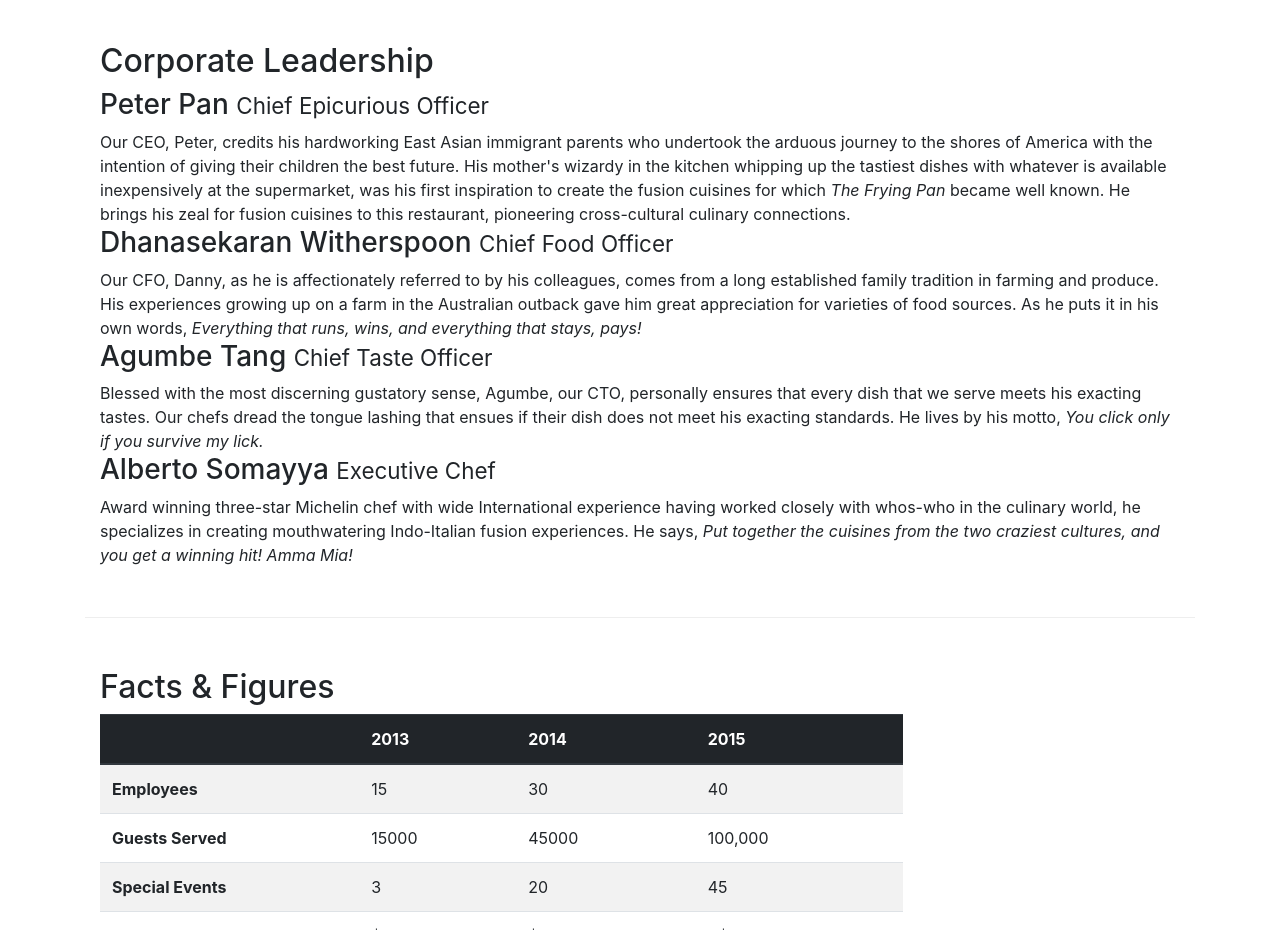
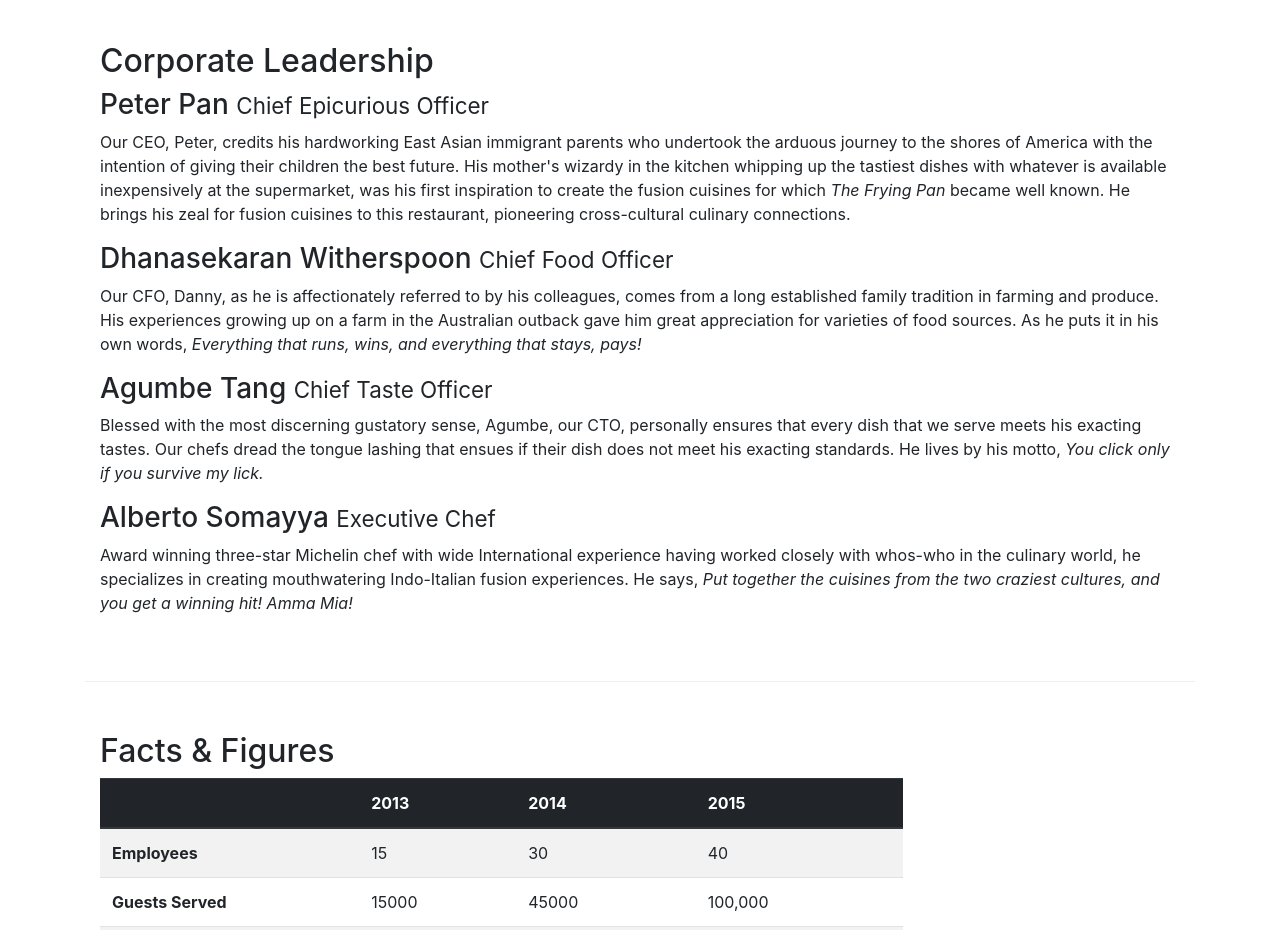
Before and after one commit to lkannan/confusion-1, a website: page aboutus.html in a window 1280 px wide. Shown: the part 980-1910 px from the top of the page. Drawn offline with nearby package versions, Linux system fonts and the light colour scheme.

Commit message:
d-sm-inline to d-sm-block bug fix

```diff
--- a/aboutus.html
+++ b/aboutus.html
@@ -98,13 +98,13 @@
             <div class="col-12">
                 <h2>Corporate Leadership</h2>
                 <h3>Peter Pan <small>Chief Epicurious Officer</small></h3>
-                <p class="d-none d-sm-inline">Our CEO, Peter, credits his hardworking East Asian immigrant parents who undertook the arduous journey to the shores of America with the intention of giving their children the best future. His mother's wizardy in the kitchen whipping up the tastiest dishes with whatever is available inexpensively at the supermarket, was his first inspiration to create the fusion cuisines for which <em>The Frying Pan</em> became well known. He brings his zeal for fusion cuisines to this restaurant, pioneering cross-cultural culinary connections.</p>
+                <p class="d-none d-sm-block">Our CEO, Peter, credits his hardworking East Asian immigrant parents who undertook the arduous journey to the shores of America with the intention of giving their children the best future. His mother's wizardy in the kitchen whipping up the tastiest dishes with whatever is available inexpensively at the supermarket, was his first inspiration to create the fusion cuisines for which <em>The Frying Pan</em> became well known. He brings his zeal for fusion cuisines to this restaurant, pioneering cross-cultural culinary connections.</p>
                 <h3>Dhanasekaran Witherspoon <small>Chief Food Officer</small></h3>
-                <p class="d-none d-sm-inline">Our CFO, Danny, as he is affectionately referred to by his colleagues, comes from a long established family tradition in farming and produce. His experiences growing up on a farm in the Australian outback gave him great appreciation for varieties of food sources. As he puts it in his own words, <em>Everything that runs, wins, and everything that stays, pays!</em></p>
+                <p class="d-none d-sm-block">Our CFO, Danny, as he is affectionately referred to by his colleagues, comes from a long established family tradition in farming and produce. His experiences growing up on a farm in the Australian outback gave him great appreciation for varieties of food sources. As he puts it in his own words, <em>Everything that runs, wins, and everything that stays, pays!</em></p>
                 <h3>Agumbe Tang <small>Chief Taste Officer</small></h3>
-                <p class="d-none d-sm-inline"> Blessed with the most discerning gustatory sense, Agumbe, our CTO, personally ensures that every dish that we serve meets his exacting tastes. Our chefs dread the tongue lashing that ensues if their dish does not meet his exacting standards. He lives by his motto, <em>You click only if you survive my lick.</em></p>
+                <p class="d-none d-sm-block"> Blessed with the most discerning gustatory sense, Agumbe, our CTO, personally ensures that every dish that we serve meets his exacting tastes. Our chefs dread the tongue lashing that ensues if their dish does not meet his exacting standards. He lives by his motto, <em>You click only if you survive my lick.</em></p>
                 <h3>Alberto Somayya <small>Executive Chef</small></h3>
-                <p class="d-none d-sm-inline">Award winning three-star Michelin chef with wide International experience having worked closely with whos-who in the culinary world, he specializes in creating mouthwatering Indo-Italian fusion experiences. He says, <em>Put together the cuisines from the two craziest cultures, and you get a winning hit! Amma Mia!</em></p>
+                <p class="d-none d-sm-block">Award winning three-star Michelin chef with wide International experience having worked closely with whos-who in the culinary world, he specializes in creating mouthwatering Indo-Italian fusion experiences. He says, <em>Put together the cuisines from the two craziest cultures, and you get a winning hit! Amma Mia!</em></p>
             </div>
        </div>
 
```
Also changed, not shown: index.html (+3 -3 lines).
